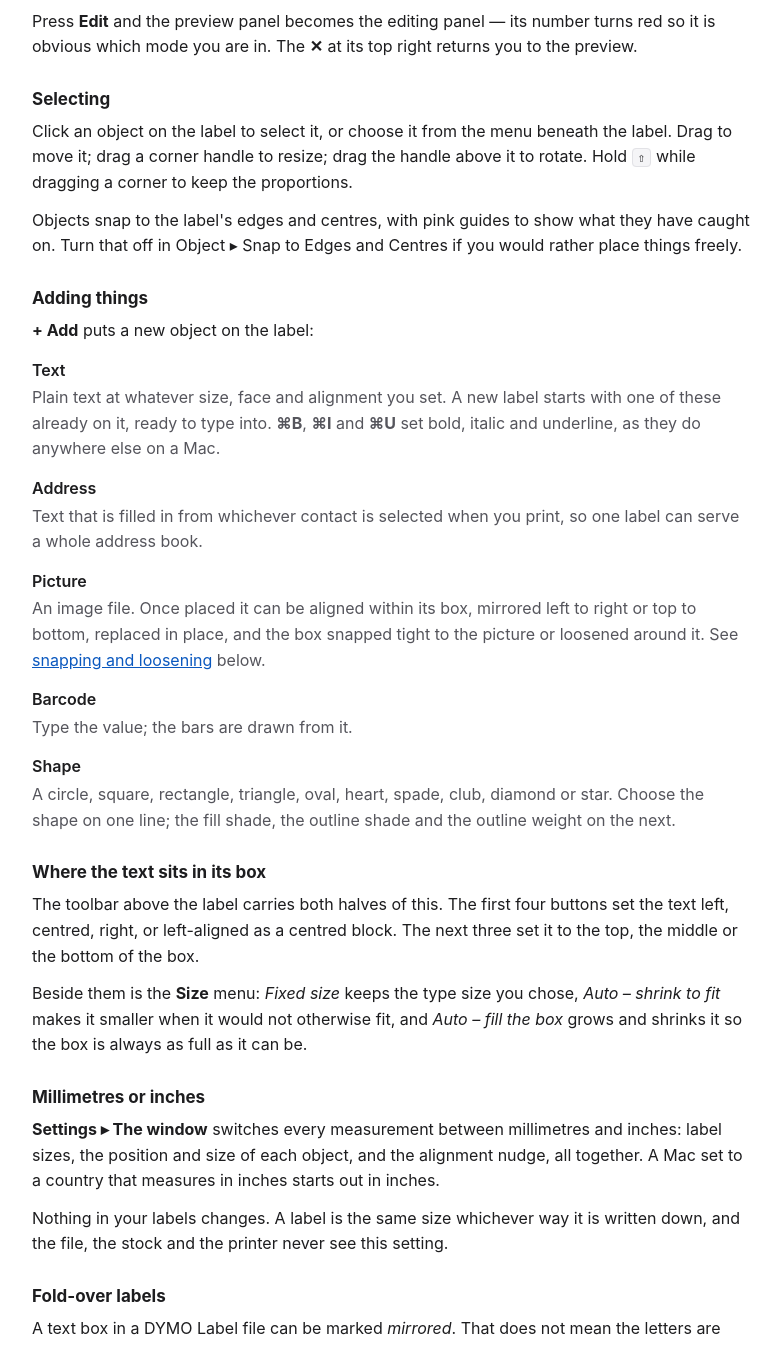
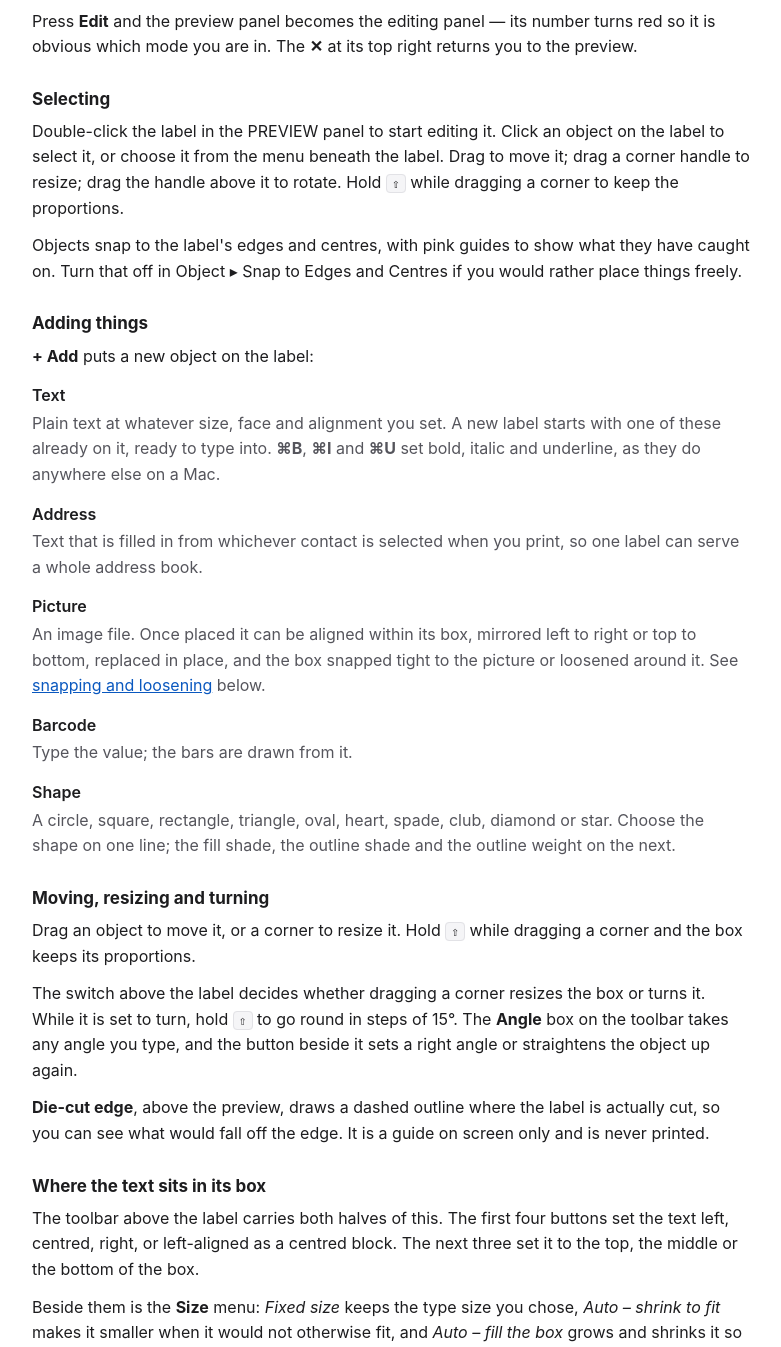
Before and after one commit to zeboose/prlabeller, a plain HTML site: page help.html in a window 1280 px wide. Shown: the part 4068-5415 px from the top of the page, without its empty margins (248-1029 px from the left). Drawn offline with Linux system fonts and the light colour scheme.

Commit message:
Add files via upload

```diff
--- a/help.html
+++ b/help.html
@@ -340,7 +340,8 @@ its number turns red so it is obvious which mode you are in. The <strong>✕</st
 at its top right returns you to the preview.</p>
 
 <h3>Selecting</h3>
-<p>Click an object on the label to select it, or choose it from the menu beneath
+<p>Double-click the label in the PREVIEW panel to start editing it. Click an
+object on the label to select it, or choose it from the menu beneath
 the label. Drag to move it; drag a corner handle to resize; drag the handle
 above it to rotate. Hold <kbd>⇧</kbd> while dragging a corner to keep the
 proportions.</p>
@@ -369,6 +370,18 @@ would rather place things freely.</p>
       or star. Choose the shape on one line; the fill shade, the outline shade
       and the outline weight on the next.</dd>
 </dl>
+
+<h3>Moving, resizing and turning</h3>
+<p>Drag an object to move it, or a corner to resize it. Hold <kbd>⇧</kbd> while
+dragging a corner and the box keeps its proportions.</p>
+<p>The switch above the label decides whether dragging a corner resizes the box
+or turns it. While it is set to turn, hold <kbd>⇧</kbd> to go round in steps of
+15&deg;. The <strong>Angle</strong> box on the toolbar takes any angle you type,
+and the button beside it sets a right angle or straightens the object up
+again.</p>
+<p><strong>Die-cut edge</strong>, above the preview, draws a dashed outline
+where the label is actually cut, so you can see what would fall off the edge.
+It is a guide on screen only and is never printed.</p>
 
 <h3>Where the text sits in its box</h3>
 <p>The toolbar above the label carries both halves of this. The first four
```
